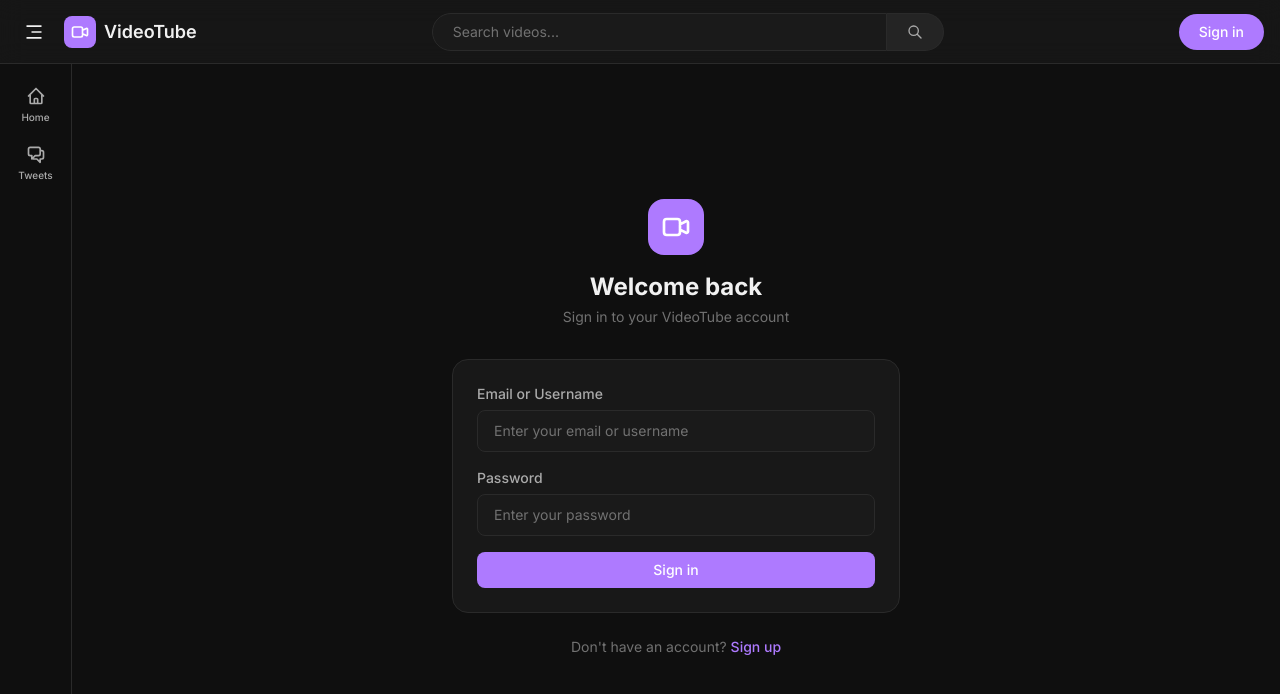
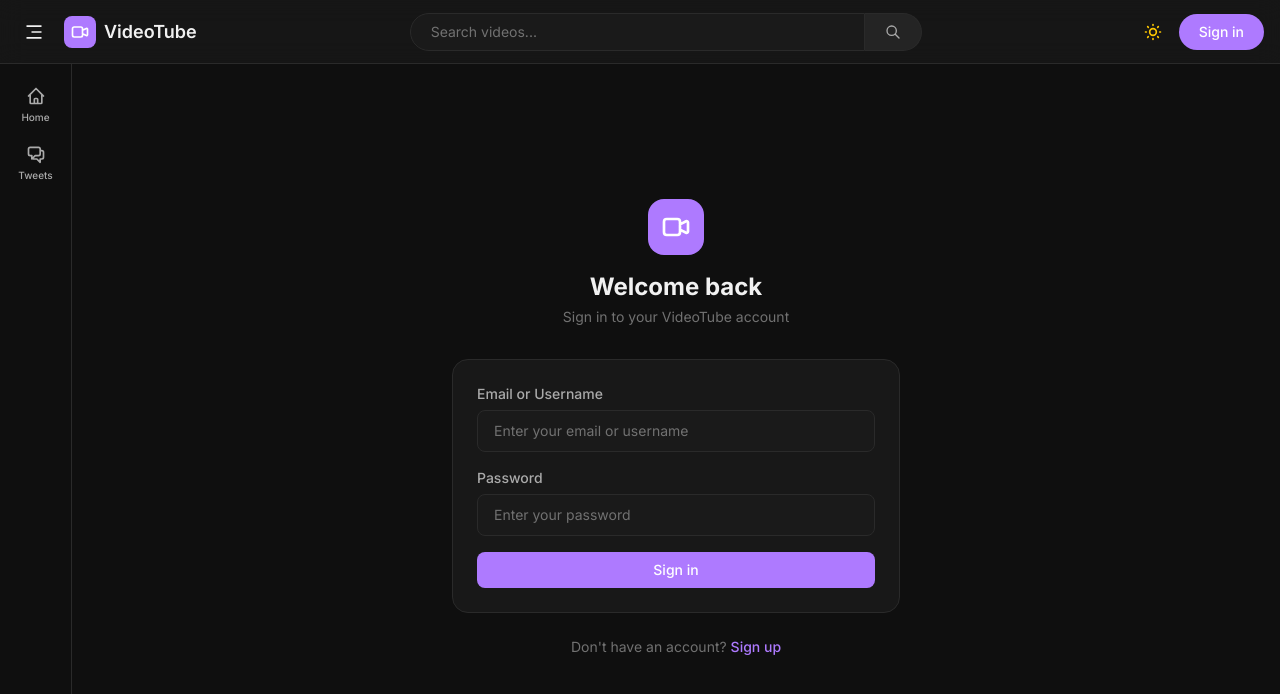
Before and after one commit to LakshyaTyagi15/VideoTube, a React (Vite) app in the folder Frontend/: page /login in a window 1280 px wide. Shown: the top 694 px of the page. Built offline with nearby package versions, Linux system fonts and the light colour scheme; no server answers.

Commit message:
feat: add dark/light theme toggle with localStorage persistence

```diff
--- a/Frontend/src/App.jsx
+++ b/Frontend/src/App.jsx
@@ -1,6 +1,7 @@
 import { BrowserRouter, Routes, Route } from 'react-router-dom';
 import { Toaster } from 'react-hot-toast';
 import { AuthProvider } from './context/AuthContext';
+import { ThemeProvider, useTheme } from './context/ThemeContext';
 import Layout from './components/Layout/Layout';
 import ProtectedRoute from './components/ProtectedRoute';
 import Home from './pages/Home';
@@ -14,9 +15,28 @@ import History from './pages/History';
 import Playlists from './pages/Playlists';
 import Dashboard from './pages/Dashboard';
 
+function AppToaster() {
+    const { theme } = useTheme();
+    return (
+        <Toaster
+            position="bottom-right"
+            toastOptions={{
+                style: {
+                    background: theme === 'dark' ? '#1a1a1a' : '#ffffff',
+                    color: theme === 'dark' ? '#f1f1f1' : '#111111',
+                    border: `1px solid ${theme === 'dark' ? '#2a2a2a' : '#d4d4d4'}`,
+                    borderRadius: '12px',
+                    fontSize: '14px',
+                },
+            }}
+        />
+    );
+}
+
 export default function App() {
     return (
         <BrowserRouter>
+            <ThemeProvider>
                 <AuthProvider>
                     <Routes>
                         <Route element={<Layout />}>
@@ -32,19 +52,9 @@ export default function App() {
                             <Route path="dashboard" element={<ProtectedRoute><Dashboard /></ProtectedRoute>} />
                         </Route>
                     </Routes>
-        <Toaster
-          position="bottom-right"
-          toastOptions={{
-            style: {
-              background: '#1a1a1a',
-              color: '#f1f1f1',
-              border: '1px solid #2a2a2a',
-              borderRadius: '12px',
-              fontSize: '14px',
-            },
-          }}
-        />
+                    <AppToaster />
                 </AuthProvider>
+            </ThemeProvider>
         </BrowserRouter>
     );
 }
--- a/Frontend/src/components/Layout/Navbar.jsx
+++ b/Frontend/src/components/Layout/Navbar.jsx
@@ -1,11 +1,13 @@
 import { useState, useRef, useEffect } from 'react';
 import { Link, useNavigate } from 'react-router-dom';
-import { HiOutlineSearch, HiOutlineVideoCamera, HiOutlineBell } from 'react-icons/hi';
+import { HiOutlineSearch, HiOutlineVideoCamera, HiOutlineBell, HiOutlineSun, HiOutlineMoon } from 'react-icons/hi';
 import { RiMenu3Line } from 'react-icons/ri';
 import { useAuth } from '../../context/AuthContext';
+import { useTheme } from '../../context/ThemeContext';
 
 export default function Navbar({ onToggleSidebar }) {
     const { user, isAuthenticated, logout } = useAuth();
+    const { theme, toggleTheme } = useTheme();
     const [searchQuery, setSearchQuery] = useState('');
     const [showDropdown, setShowDropdown] = useState(false);
     const dropdownRef = useRef(null);
@@ -69,6 +71,20 @@ export default function Navbar({ onToggleSidebar }) {
 
                 {/* Right: Actions */}
                 <div className="flex items-center gap-2">
+                    {/* Theme toggle */}
+                    <button
+                        onClick={toggleTheme}
+                        className="p-2 rounded-lg hover:bg-bg-hover transition-colors"
+                        id="theme-toggle"
+                        aria-label={theme === 'dark' ? 'Switch to light mode' : 'Switch to dark mode'}
+                        title={theme === 'dark' ? 'Switch to light mode' : 'Switch to dark mode'}
+                    >
+                        {theme === 'dark' ? (
+                            <HiOutlineSun className="w-5 h-5 text-yellow-400" />
+                        ) : (
+                            <HiOutlineMoon className="w-5 h-5 text-indigo-500" />
+                        )}
+                    </button>
                     {isAuthenticated ? (
                         <>
                             <Link to="/dashboard" className="p-2 rounded-lg hover:bg-bg-hover transition-colors hidden sm:flex" id="upload-btn">
--- /dev/null
+++ b/Frontend/src/context/ThemeContext.jsx
@@ -0,0 +1,31 @@
+import { createContext, useContext, useState, useEffect } from 'react';
+
+const ThemeContext = createContext(null);
+
+export function ThemeProvider({ children }) {
+    const [theme, setTheme] = useState(() => {
+        const saved = localStorage.getItem('videotube-theme');
+        return saved || 'dark';
+    });
+
+    useEffect(() => {
+        document.documentElement.setAttribute('data-theme', theme);
+        localStorage.setItem('videotube-theme', theme);
+    }, [theme]);
+
+    const toggleTheme = () => {
+        setTheme(prev => (prev === 'dark' ? 'light' : 'dark'));
+    };
+
+    return (
+        <ThemeContext.Provider value={{ theme, toggleTheme }}>
+            {children}
+        </ThemeContext.Provider>
+    );
+}
+
+export const useTheme = () => {
+    const context = useContext(ThemeContext);
+    if (!context) throw new Error('useTheme must be used within ThemeProvider');
+    return context;
+};
--- a/Frontend/src/index.css
+++ b/Frontend/src/index.css
@@ -19,6 +19,25 @@
   --font-sans: 'Inter', system-ui, -apple-system, sans-serif;
 }
 
+/* ── Light theme overrides ── */
+[data-theme="light"] {
+  --color-bg-primary: #f5f5f5;
+  --color-bg-secondary: #ffffff;
+  --color-bg-tertiary: #e8e8e8;
+  --color-bg-hover: #ddd;
+  --color-bg-card: #ffffff;
+  --color-border-primary: #d4d4d4;
+  --color-border-secondary: #c0c0c0;
+  --color-text-primary: #111111;
+  --color-text-secondary: #555555;
+  --color-text-muted: #888888;
+  --color-accent: #7c3aed;
+  --color-accent-hover: #6d28d9;
+  --color-accent-muted: rgba(124, 58, 237, 0.12);
+  --color-danger: #dc2626;
+  --color-success: #16a34a;
+}
+
 @layer base {
   * {
     margin: 0;
@@ -32,6 +51,7 @@
     color: var(--color-text-primary);
     -webkit-font-smoothing: antialiased;
     -moz-osx-font-smoothing: grayscale;
+    transition: background-color 0.3s ease, color 0.3s ease;
   }
 
   ::-webkit-scrollbar {
@@ -73,6 +93,10 @@
   -webkit-backdrop-filter: blur(12px);
 }
 
+[data-theme="light"] .glass {
+  background: rgba(255, 255, 255, 0.85);
+}
+
 @utility line-clamp-1 {
   display: -webkit-box;
   -webkit-line-clamp: 1;
--- a/Frontend/src/pages/Tweets.jsx
+++ b/Frontend/src/pages/Tweets.jsx
@@ -51,7 +51,6 @@ export default function Tweets() {
 
     return (
         <div className="max-w-2xl mx-auto">
-            <h1 className="text-xl font-semibold mb-6">Tweets</h1>
 
             {isAuthenticated && (
                 <form onSubmit={handlePost} className="mb-6">
```
Lines whose indentation alone changed are shown as unchanged.
